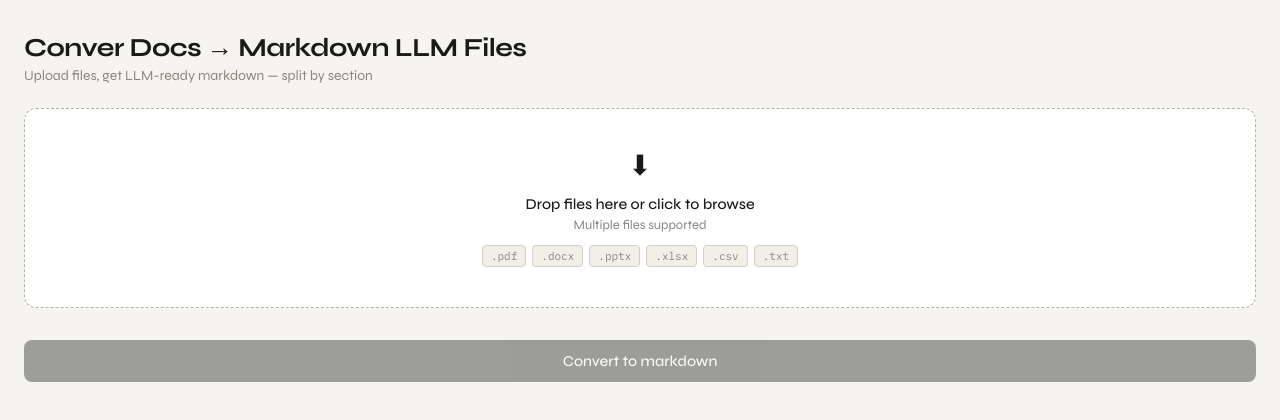
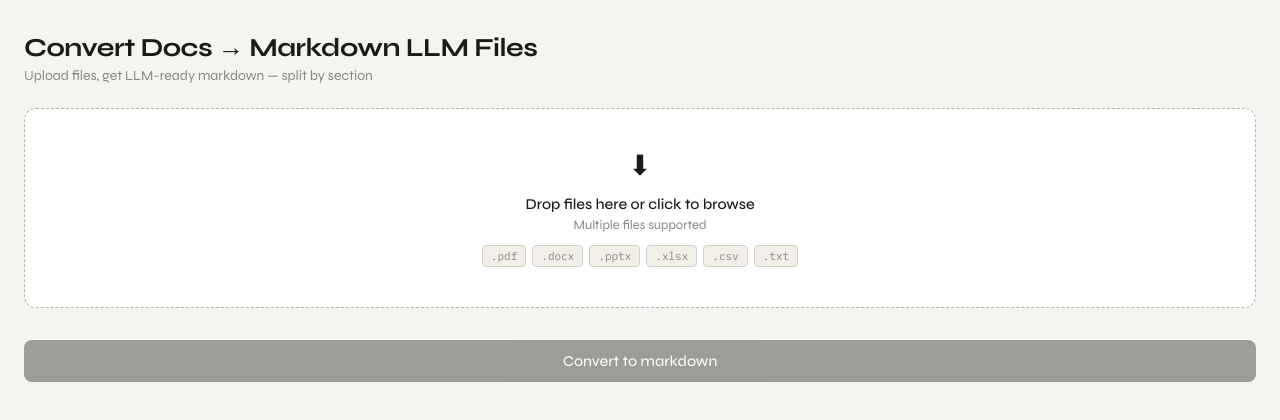
Before and after one commit to stevenkiger/doc-to-markdown, a plain HTML site: page public/index.html in a window 1280 px wide. Drawn offline with nearby package versions, Linux system fonts and the light colour scheme.

Commit message:
Update index.html

```diff
--- a/public/index.html
+++ b/public/index.html
@@ -64,7 +64,7 @@
 <body>
 
 <div class="header">
-  <h1>Conver Docs → Markdown LLM Files</h1>
+  <h1>Convert Docs → Markdown LLM Files</h1>
   <p class="subtitle">Upload files, get LLM-ready markdown — split by section</p>
 </div>
 
```
